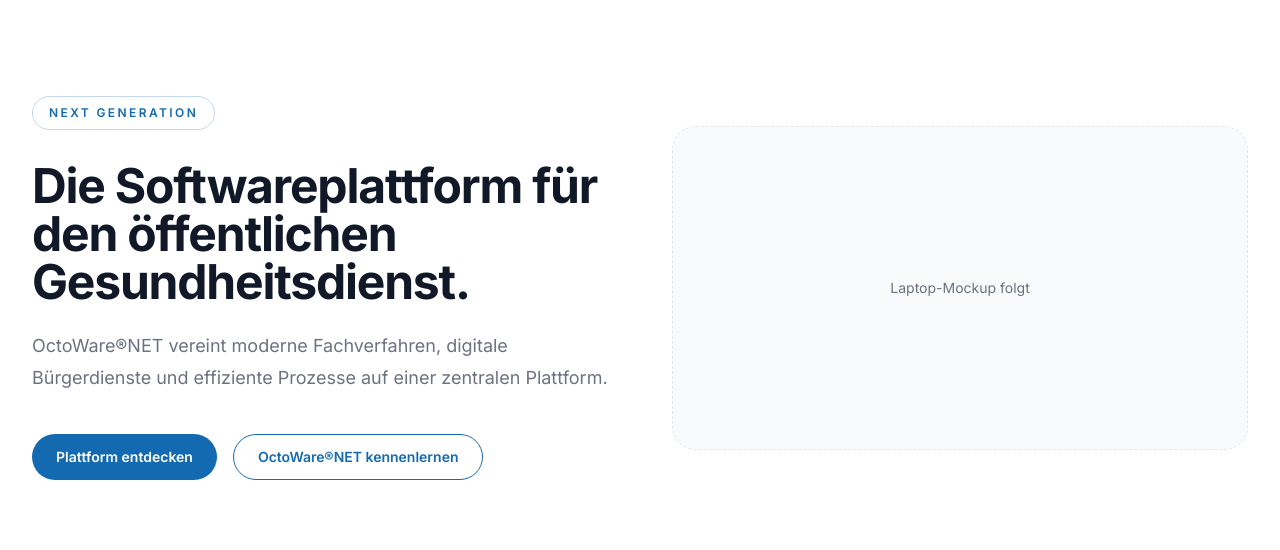
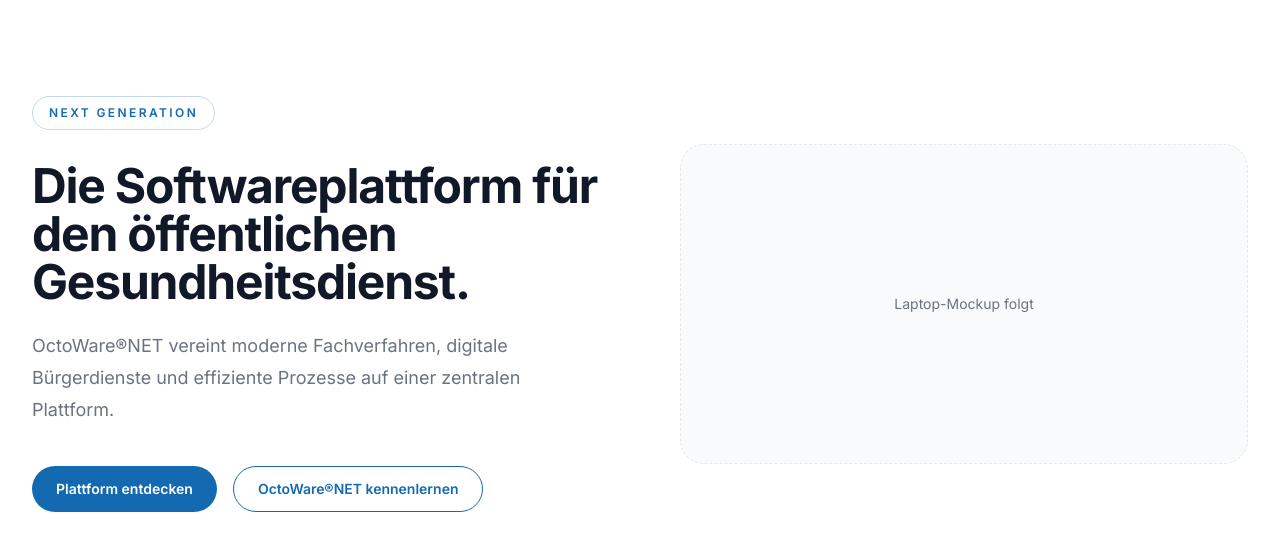
Before and after one commit to weblogger117-art/octoware-website, a Next.js app: page / in a window 1280 px wide. Shown: the top 550 px of the page. Built offline with nearby package versions, Linux system fonts and the light colour scheme.

Commit message:
Update Hero.tsx

```diff
--- a/components/sections/Hero.tsx
+++ b/components/sections/Hero.tsx
@@ -7,7 +7,7 @@ export function Hero() {
   return (
     <Section
       className="overflow-hidden"
-      containerClassName="grid items-center gap-16 lg:grid-cols-2"
+      containerClassName="grid items-center gap-20 lg:grid-cols-2"
     >
       <HeroContent />
       <HeroVisual />
```
